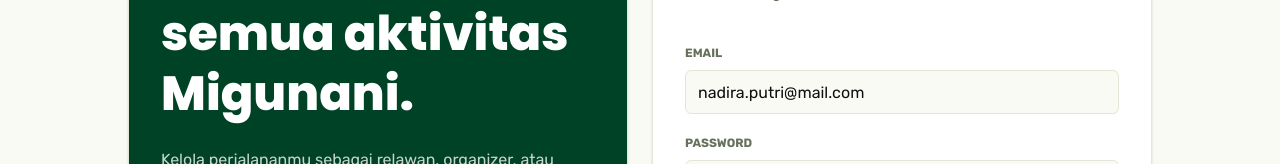
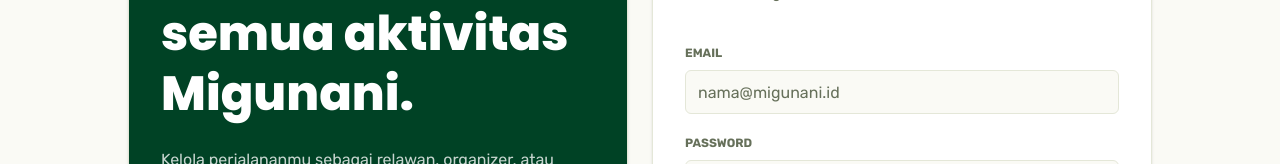
Before and after one commit to eggnocent/app-volunteer, a React (Vite) app: page /login in a window 1280 px wide. Shown: the part 349-513 px from the top of the page. Built offline with nearby package versions, Linux system fonts and the light colour scheme; no server answers.

Commit message:
fix: remove default volunteer email

```diff
--- a/src/pages/LoginPage.tsx
+++ b/src/pages/LoginPage.tsx
@@ -10,7 +10,7 @@
   const [searchParams] = useSearchParams()
   const navigate = useNavigate()
   const { login, status } = useAuth()
-  const [email, setEmail] = useState('nadira.putri@mail.com')
+  const [email, setEmail] = useState('')
   const [password, setPassword] = useState('prototype123')
   const [loginError, setLoginError] = useState<string | null>(null)
   const nextParam = searchParams.get('next')
```
